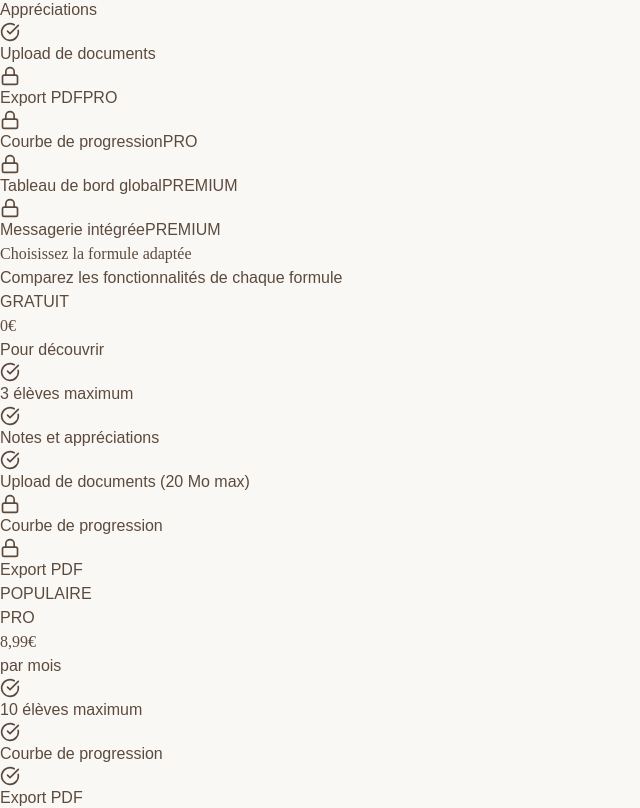
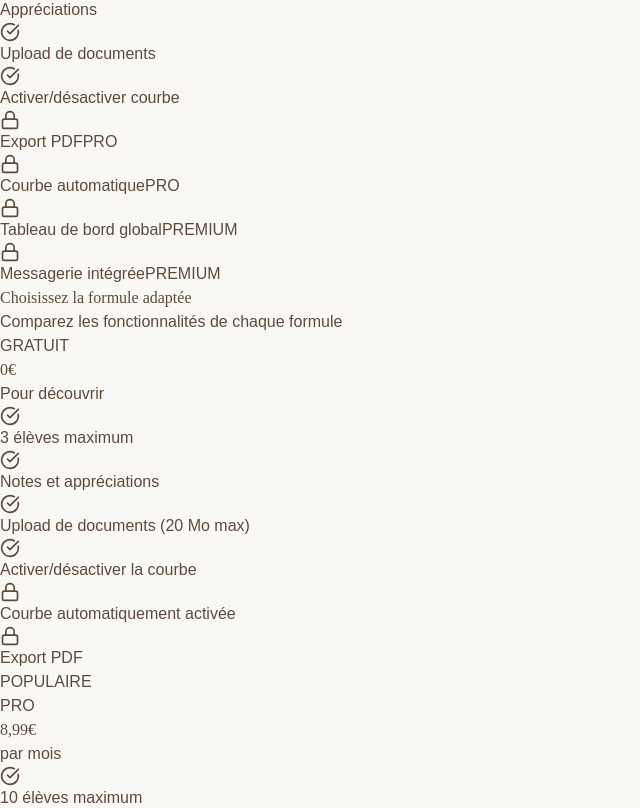
Before and after one commit to theoduffau2510/DOUDE, a React (Vite) app: page /suivi in a window 1280 px wide. Shown: the part 1340-2148 px from the top of the page, without its empty margins (0-640 px from the left). Built offline with nearby package versions, Linux system fonts and the light colour scheme; no server answers.

Commit message:
fix: liaison courbe de progression prof/élève + ajout option dans vitrine

```diff
--- a/src/pages/SuiviParent.jsx
+++ b/src/pages/SuiviParent.jsx
@@ -1,6 +1,6 @@
 import { useState, useEffect } from 'react'
 import { supabase } from '../lib/supabase'
-import { Target, BookOpen, TrendingUp, Award, Star, Sparkles, LineChart, BarChart3, FileText, Download, MessageCircle, Loader2 } from 'lucide-react'
+import { Target, BookOpen, TrendingUp, Award, Star, Sparkles, LineChart, BarChart3, FileText, Download, MessageCircle, Loader2, Lock } from 'lucide-react'
 
 // Composant pour télécharger un PDF avec régénération d'URL si nécessaire
 function PdfDownloadItem({ pdf }) {
@@ -62,7 +62,26 @@ function PdfDownloadItem({ pdf }) {
 }
 
 // Composant graphique pour la courbe de progression
-function ProgressChart({ notes, objectif }) {
+function ProgressChart({ notes, objectif, showChart }) {
+  // ✅ NOUVEAU : Vérifier si le graphique doit être affiché
+  if (!showChart) {
+    return (
+      <div className="bg-[var(--cream)] rounded-2xl p-6 text-center relative overflow-hidden">
+        <div className="absolute inset-0 bg-white/60 backdrop-blur-sm flex items-center justify-center z-10">
+          <div className="text-center">
+            <Lock className="mx-auto mb-3 text-[var(--espresso-light)]" size={40} />
+            <p className="text-sm text-[var(--espresso)] font-semibold">Courbe de progression désactivée</p>
+          </div>
+        </div>
+        <div className="h-40 flex items-end justify-around gap-2 opacity-30">
+          {[40, 55, 45, 60, 70, 65, 75].map((h, i) => (
+            <div key={i} className="w-8 bg-[var(--sage)] rounded-t" style={{ height: `${h}%` }} />
+          ))}
+        </div>
+      </div>
+    )
+  }
+
   if (!notes || notes.length === 0) {
     return (
       <div className="bg-[var(--cream)] rounded-2xl p-6 text-center">
@@ -360,15 +379,21 @@ export default function SuiviParent() {
               </div>
             </div>
 
-            {/* Courbe de progression */}
+            {/* ✅ Courbe de progression avec vérification du flag */}
             <div>
               <h3 className="font-fraunces text-2xl text-[var(--espresso)] font-bold mb-4 flex items-center gap-2">
                 <LineChart className="text-[var(--sage)]" size={28} />
                 Courbe de progression
+                {!student.show_progress_chart && (
+                  <span className="text-xs bg-gray-100 text-gray-500 px-3 py-1 rounded-full font-normal">
+                    Désactivée
+                  </span>
+                )}
               </h3>
               <ProgressChart
                 notes={student.notes}
                 objectif={student.objectif || 14}
+                showChart={student.show_progress_chart === true}
               />
             </div>
 
@@ -385,8 +410,8 @@ export default function SuiviParent() {
                 </div>
               ) : (
                 <div className="space-y-3">
-                  {[...student.notes].sort((a, b) => new Date(b.date) - new Date(a.date)).map((note) => (
-                    <div key={note.id} className="bg-[var(--cream)] rounded-2xl p-5 flex justify-between items-center hover:shadow-md transition-shadow">
+                  {[...student.notes].sort((a, b) => new Date(b.date) - new Date(a.date)).map((note, index) => (
+                    <div key={note.id || `${note.date}-${note.note}-${index}`} className="bg-[var(--cream)] rounded-2xl p-5 flex justify-between items-center hover:shadow-md transition-shadow">
                       <div className="flex items-center gap-4">
                         <div className={`w-14 h-14 rounded-xl flex items-center justify-center text-xl font-bold ${
                           note.note >= (student.objectif || 14) ? 'bg-[var(--sage)]/20 text-[var(--sage)]' :
--- a/src/pages/SuiviVitrine.jsx
+++ b/src/pages/SuiviVitrine.jsx
@@ -376,6 +376,14 @@ const handleSignUp = () => {
                   </span>
                 </div>
 
+                {/* ✅ NOUVEAU : Activer/Désactiver courbe (Tous) */}
+                <div className="flex items-center gap-3 p-3 rounded-xl bg-green-50">
+                  <CheckCircle className="text-green-600" size={20} />
+                  <span className="text-sm text-[var(--espresso)]">
+                    Activer/désactiver courbe
+                  </span>
+                </div>
+
                 {/* Export PDF (Pro+) */}
                 <div className={`flex items-center gap-3 p-3 rounded-xl ${
                   hasFeature("pdfExport") ? "bg-green-50" : "bg-gray-50"
@@ -395,7 +403,7 @@ const handleSignUp = () => {
                   )}
                 </div>
 
-                {/* Courbe de progression (Pro+) */}
+                {/* Courbe de progression AUTO (Pro+) */}
                 <div className={`flex items-center gap-3 p-3 rounded-xl ${
                   hasFeature("progressChart") ? "bg-green-50" : "bg-gray-50"
                 }`}>
@@ -405,7 +413,7 @@ const handleSignUp = () => {
                     <Lock className="text-gray-400" size={20} />
                   )}
                   <span className={`text-sm ${hasFeature("progressChart") ? "text-[var(--espresso)]" : "text-gray-400"}`}>
-                    Courbe de progression
+                    Courbe automatique
                   </span>
                   {!hasFeature("progressChart") && (
                     <span className="ml-auto text-xs px-2 py-1 bg-[var(--caramel)] text-white rounded-full">
@@ -488,9 +496,14 @@ const handleSignUp = () => {
                   <CheckCircle className="text-green-600 mt-1 flex-shrink-0" size={20} />
                   <span className="text-sm text-[var(--espresso)]">Upload de documents (20 Mo max)</span>
                 </li>
+                {/* ✅ NOUVEAU */}
+                <li className="flex items-start gap-3">
+                  <CheckCircle className="text-green-600 mt-1 flex-shrink-0" size={20} />
+                  <span className="text-sm text-[var(--espresso)]">Activer/désactiver la courbe</span>
+                </li>
                 <li className="flex items-start gap-3 opacity-40">
                   <Lock className="text-gray-400 mt-1 flex-shrink-0" size={20} />
-                  <span className="text-sm text-gray-400">Courbe de progression</span>
+                  <span className="text-sm text-gray-400">Courbe automatiquement activée</span>
                 </li>
                 <li className="flex items-start gap-3 opacity-40">
                   <Lock className="text-gray-400 mt-1 flex-shrink-0" size={20} />
@@ -516,7 +529,7 @@ const handleSignUp = () => {
                 </li>
                 <li className="flex items-start gap-3">
                   <CheckCircle className="text-white mt-1 flex-shrink-0" size={20} />
-                  <span className="text-sm">Courbe de progression</span>
+                  <span className="text-sm">Courbe toujours activée</span>
                 </li>
                 <li className="flex items-start gap-3">
                   <CheckCircle className="text-white mt-1 flex-shrink-0" size={20} />
```
